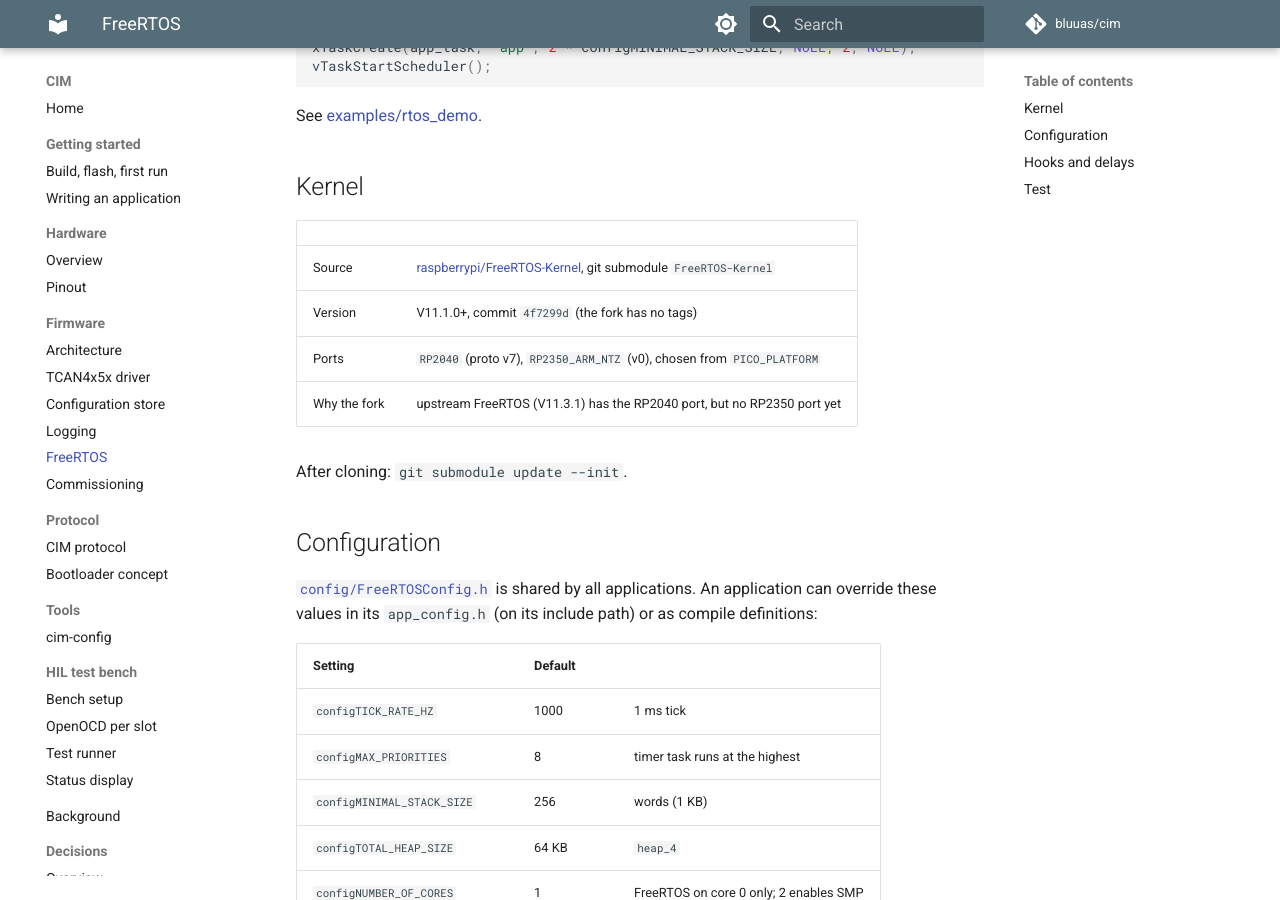
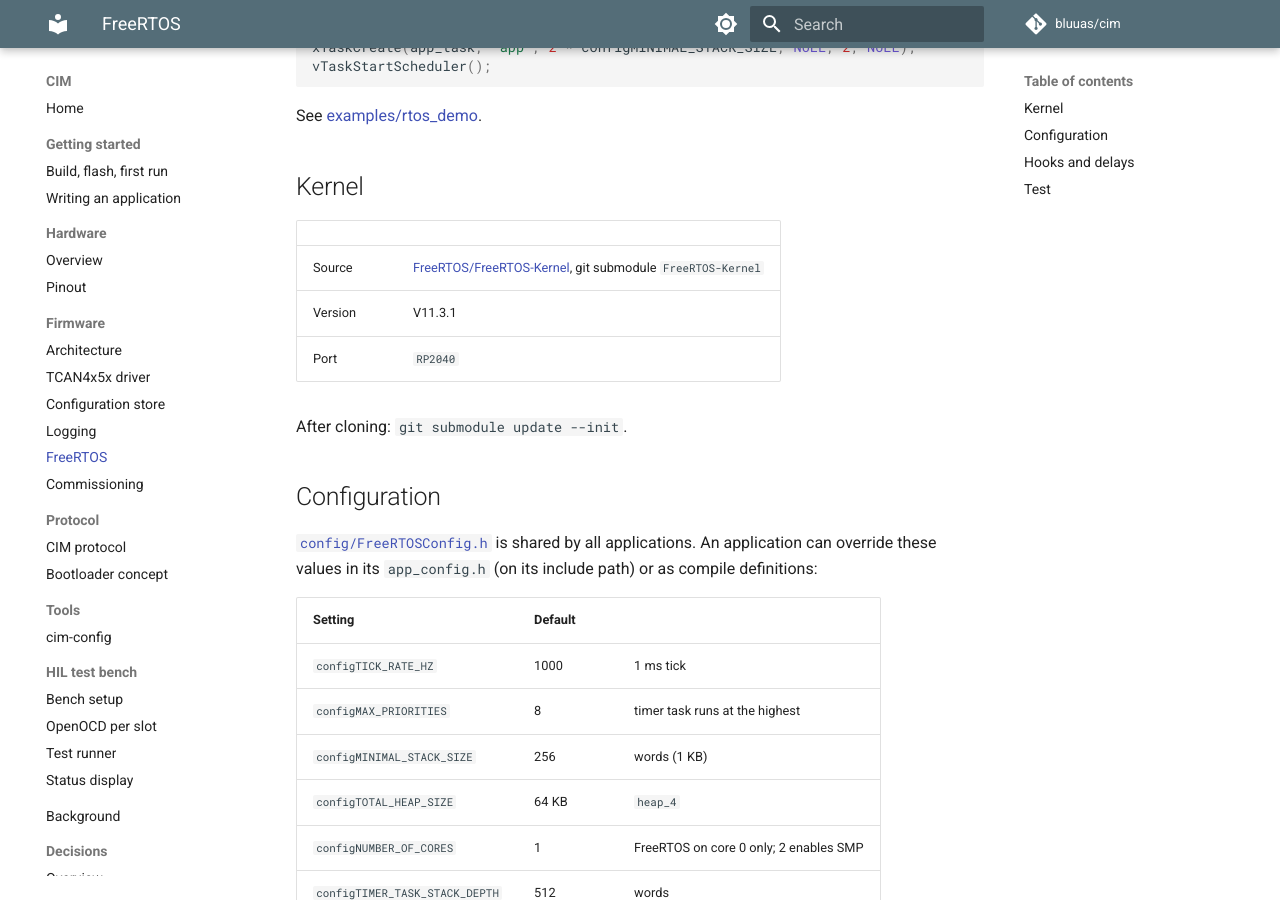
Before and after one commit to bluuas/cim, an MkDocs documentation site: the page built from firmware/rtos/README.md, in a window 1280 px wide and 900 px high, scrolled down 332 px. Built offline with MkDocs 1.6.1 and Material for MkDocs 9.7.7, drawn with Linux system fonts in a browser that asks for light colours; comment, search, counter and statistics services are not loaded.

Commit message:
build(rtos): use upstream FreeRTOS-Kernel V11.3.1 (#70)
Closes #67

Stacked on https://github.com/bluuas/cim/pull/69. Retarget to main after
it is merged.

## What
Switches the submodule from the raspberrypi fork to upstream and removes
the RP2350 branches.

## Checklist
- [ ] CI is green
- [ ] Tested on hardware (board: proto v7) - not yet, builds only
- [x] Docs / README updated

---------

Co-authored-by: Claude Sonnet 5.5 <noreply@anthropic.com>

```diff
--- a/firmware/rtos/README.md
+++ b/firmware/rtos/README.md
@@ -20,10 +20,9 @@ See [examples/rtos_demo](../examples/rtos_demo/main.c).
 
 | | |
 |---|---|
-| Source | [raspberrypi/FreeRTOS-Kernel](https://github.com/raspberrypi/FreeRTOS-Kernel), git submodule `FreeRTOS-Kernel` |
-| Version | V11.1.0+, commit `4f7299d` (the fork has no tags) |
-| Ports | `RP2040` (proto v7), `RP2350_ARM_NTZ` (v0), chosen from `PICO_PLATFORM` |
-| Why the fork | upstream FreeRTOS (V11.3.1) has the RP2040 port, but no RP2350 port yet |
+| Source | [FreeRTOS/FreeRTOS-Kernel](https://github.com/FreeRTOS/FreeRTOS-Kernel), git submodule `FreeRTOS-Kernel` |
+| Version | V11.3.1 |
+| Port | `RP2040` |
 
 After cloning: `git submodule update --init`.
 
```
Also changed, not shown: docs/hardware/overview.md (+1 -1 lines), .gitmodules, 3 other files.
